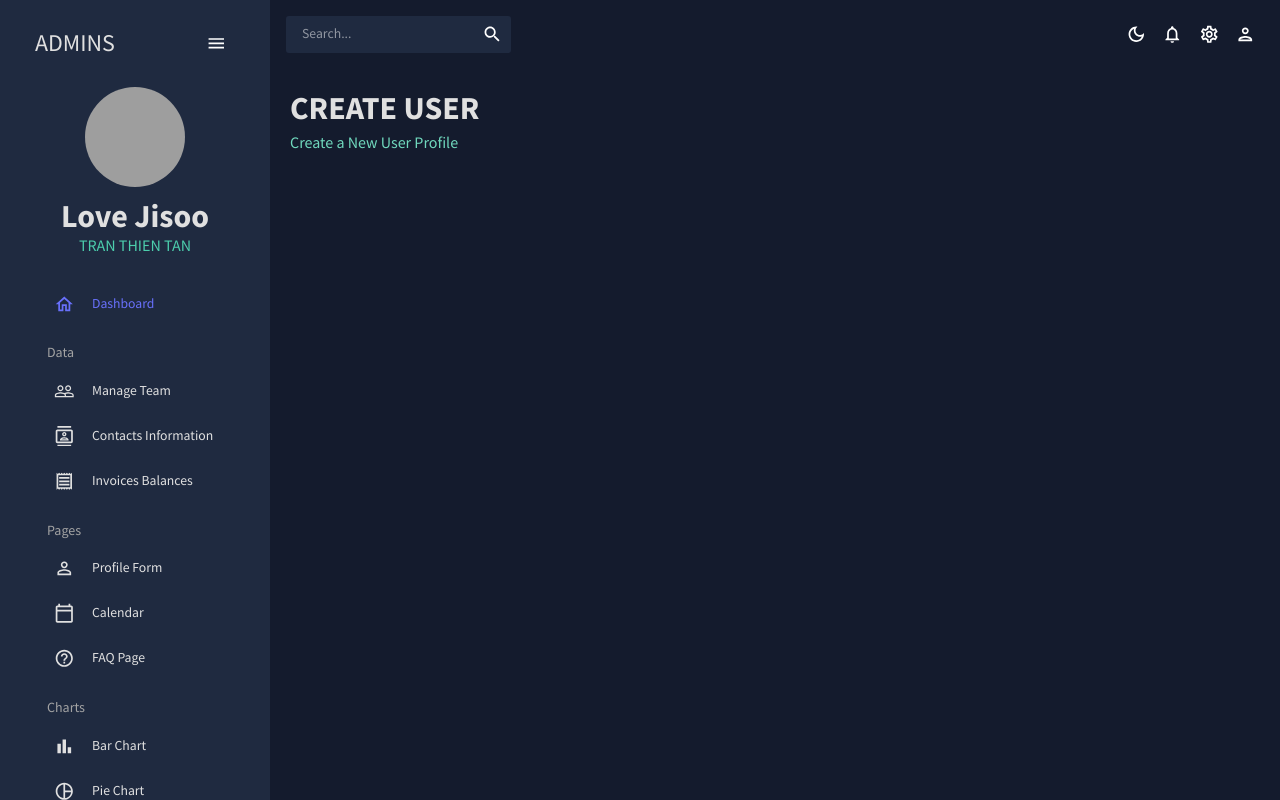
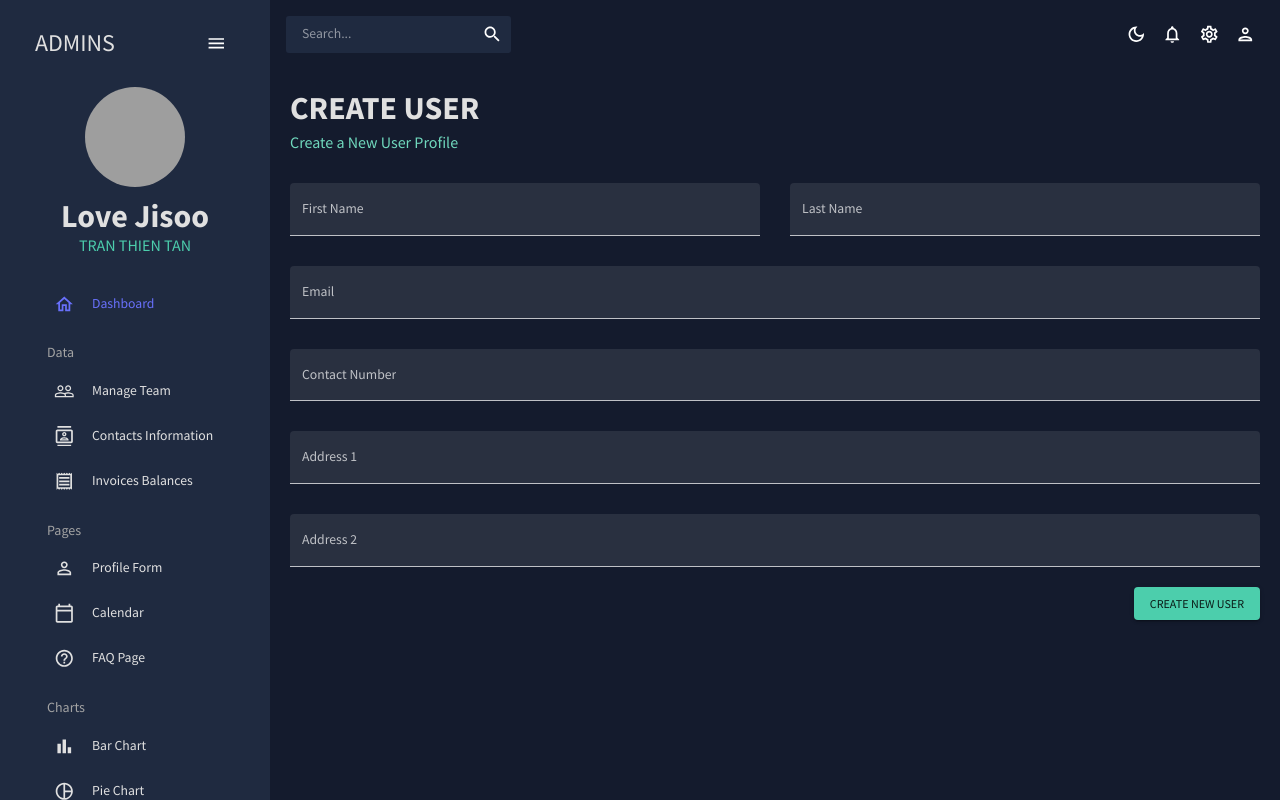
Before and after one commit to thientantran/MUI_2, a React (Vite) app: page /form in a window 1280 px wide. Built offline with nearby package versions, Linux system fonts and the light colour scheme; grey boxes are pictures that could not be loaded.

Commit message:
finish form with formik

```diff
--- a/src/scenes/Form.jsx
+++ b/src/scenes/Form.jsx
@@ -1,4 +1,4 @@
-import { Box, useMediaQuery } from "@mui/material";
+import { Box, Button, TextField, useMediaQuery } from "@mui/material";
 import { Formik } from "formik";
 import React from "react";
 import * as yup from "yup";
@@ -15,16 +15,16 @@
 const phoneRegExp =
   /^((\+[1-9]{1,4}[ -]?)|(\([0-9]{2,3}\)[ -]?)|([0-9]{2,4})[ -]?)*?[0-9]{3,4}[ -]?[0-9]{3,4}$/;
 const checkoutSchema = yup.object().shape({
-  firstName: yup.string().required("required"),
-  lastName: yup.string().required("required"),
-  email: yup.string().email("invalid email").required("required"),
+  firstName: yup.string().required("First Name is required"),
+  lastName: yup.string().required("Last Name is required"),
+  email: yup.string().email("invalid email").required("Email is required"),
   contact: yup
     .string()
     .matches()
     .matches(phoneRegExp, "Phone number is not valid")
-    .required("required"),
-  address1: yup.string().required("required"),
-  address2: yup.string().required("required"),
+    .required("Phone is required"),
+  address1: yup.string().required("Address is required"),
+  address2: yup.string(),
 });
 export default function Form() {
   const isNoneMobile = useMediaQuery("(min-width:600px)");
@@ -39,7 +39,109 @@
         initialValues={initialValues}
         validationSchema={checkoutSchema}
       >
-        <form />
+        {({
+          values,
+          errors,
+          touched,
+          handleBlur,
+          handleChange,
+          handleSubmit,
+        }) => (
+          <form onSubmit={handleSubmit}>
+            <Box
+              display="grid"
+              gap="30px"
+              gridTemplateColumns="repeat(4, minmax(0, 1fr))"
+              sx={{
+                "& > div": { gridColumn: isNoneMobile ? undefined : "span 4" },
+              }}
+            >
+              <TextField
+                fullWidth
+                variant="filled"
+                type="text"
+                label="First Name"
+                onBlur={handleBlur}
+                onChange={handleChange}
+                value={values.firstName}
+                name="firstName"
+                error={!!touched.firstName && !!errors.firstName}
+                helperText={touched.firstName && errors.firstName}
+                sx={{ gridColumn: "span 2" }}
+              />
+              <TextField
+                fullWidth
+                variant="filled"
+                type="text"
+                label="Last Name"
+                onBlur={handleBlur}
+                onChange={handleChange}
+                value={values.lastName}
+                name="lastName"
+                error={!!touched.lastName && !!errors.lastName}
+                helperText={touched.lastName && errors.lastName}
+                sx={{ gridColumn: "span 2" }}
+              />
+              <TextField
+                fullWidth
+                variant="filled"
+                type="text"
+                label="Email"
+                onBlur={handleBlur}
+                onChange={handleChange}
+                value={values.email}
+                name="email"
+                error={!!touched.email && !!errors.email}
+                helperText={touched.email && errors.email}
+                sx={{ gridColumn: "span 4" }}
+              />
+              <TextField
+                fullWidth
+                variant="filled"
+                type="text"
+                label="Contact Number"
+                onBlur={handleBlur}
+                onChange={handleChange}
+                value={values.contact}
+                name="contact"
+                error={!!touched.contact && !!errors.contact}
+                helperText={touched.contact && errors.contact}
+                sx={{ gridColumn: "span 4" }}
+              />
+              <TextField
+                fullWidth
+                variant="filled"
+                type="text"
+                label="Address 1"
+                onBlur={handleBlur}
+                onChange={handleChange}
+                value={values.address1}
+                name="address1"
+                error={!!touched.address1 && !!errors.address1}
+                helperText={touched.address1 && errors.address1}
+                sx={{ gridColumn: "span 4" }}
+              />
+              <TextField
+                fullWidth
+                variant="filled"
+                type="text"
+                label="Address 2"
+                onBlur={handleBlur}
+                onChange={handleChange}
+                value={values.address2}
+                name="address2"
+                error={!!touched.address2 && !!errors.address2}
+                helperText={touched.address2 && errors.address2}
+                sx={{ gridColumn: "span 4" }}
+              />
+            </Box>
+            <Box display="flex" justifyContent="end" mt="20px">
+              <Button type="submit" color="secondary" variant="contained">
+                Create New User
+              </Button>
+            </Box>
+          </form>
+        )}
       </Formik>
     </Box>
   );
```
